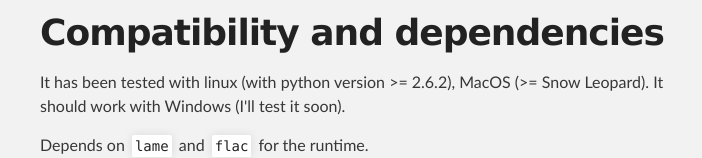
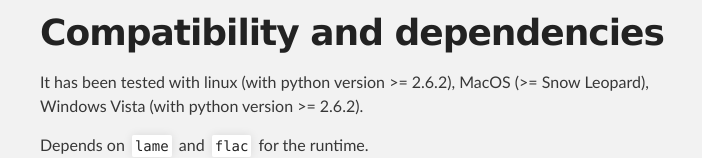
Before and after one commit to bamthomas/flac2mp3, a plain HTML site: page index.html in a window 1280 px wide. Shown: the part 796-954 px from the top of the page, 280-982 px from the left. Drawn offline with Linux system fonts and the light colour scheme.

Commit message:
added windows support

```diff
--- a/index.html
+++ b/index.html
@@ -47,7 +47,7 @@ Second because I wanted it to be robust (for example with comments on multiple l
 
 <h1>Compatibility and dependencies</h1>
 
-<p>It has been tested with linux (with python version &gt;= 2.6.2), MacOS (&gt;= Snow Leopard). It should work with Windows (I'll test it soon).</p>
+<p>It has been tested with linux (with python version &gt;= 2.6.2), MacOS (&gt;= Snow Leopard), Windows Vista (with python version &gt;= 2.6.2).</p>
 
 <p>Depends on <code>lame</code> and <code>flac</code> for the runtime.</p>
 
@@ -139,7 +139,5 @@ $ <code>flac2mp3.py artist2 ../mp3</code></p>
       </footer>
     </div>
 
-
-
   </body>
 </html>
```
